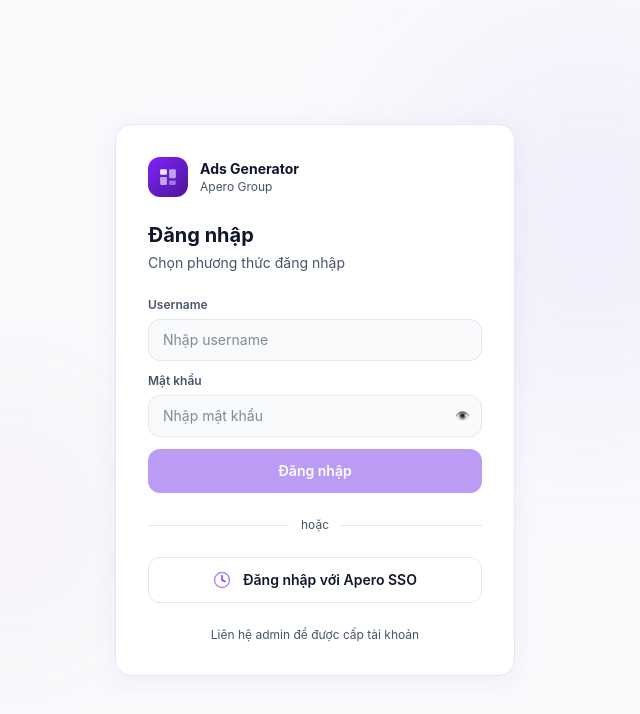
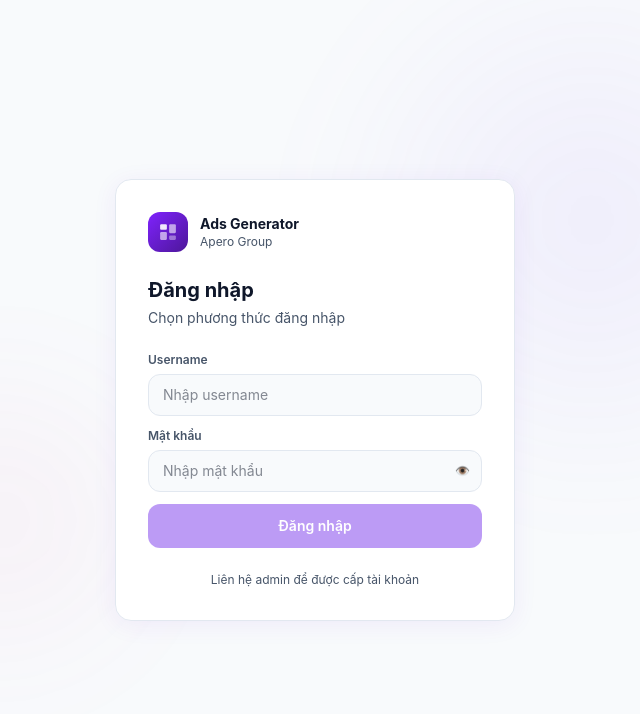
Before and after one commit to duyenntk-cmd/google-ads-image-gen, a Next.js app: page /login in a window 1280 px wide. Shown: the top 714 px of the page, without its empty margins (325-965 px from the left). Built offline with nearby package versions, Linux system fonts and the light colour scheme.

Commit message:
feat: remove Keycloak SSO from login page, keep only username/password

```diff
--- a/app/login/page.tsx
+++ b/app/login/page.tsx
@@ -123,32 +123,6 @@ export default function LoginPage() {
             </button>
           </form>
 
-          {/* Divider */}
-          <div className="flex items-center gap-3">
-            <div className="flex-1 h-px" style={{ backgroundColor: border }} />
-            <span className="text-xs" style={{ color: textMuted }}>hoặc</span>
-            <div className="flex-1 h-px" style={{ backgroundColor: border }} />
-          </div>
-
-          {/* Keycloak SSO */}
-          <button
-            onClick={handleKeycloakLogin}
-            disabled={loading}
-            className="w-full flex items-center justify-center gap-3 py-3 px-4 rounded-xl font-semibold text-sm transition-all disabled:opacity-60 border"
-            style={{ backgroundColor: card, borderColor: border, color: text }}>
-            {loading ? (
-              <><span className="animate-spin">⏳</span> Đang chuyển hướng...</>
-            ) : (
-              <>
-                <svg width="18" height="18" viewBox="0 0 24 24" fill="none">
-                  <circle cx="12" cy="12" r="10" stroke="#7C3AED" strokeWidth="2" opacity="0.6"/>
-                  <path d="M12 6v6l4 2" stroke="#7C3AED" strokeWidth="2" strokeLinecap="round"/>
-                </svg>
-                Đăng nhập với Apero SSO
-              </>
-            )}
-          </button>
-
           <p className="text-xs text-center" style={{ color: textMuted }}>
             Liên hệ admin để được cấp tài khoản
           </p>
```
